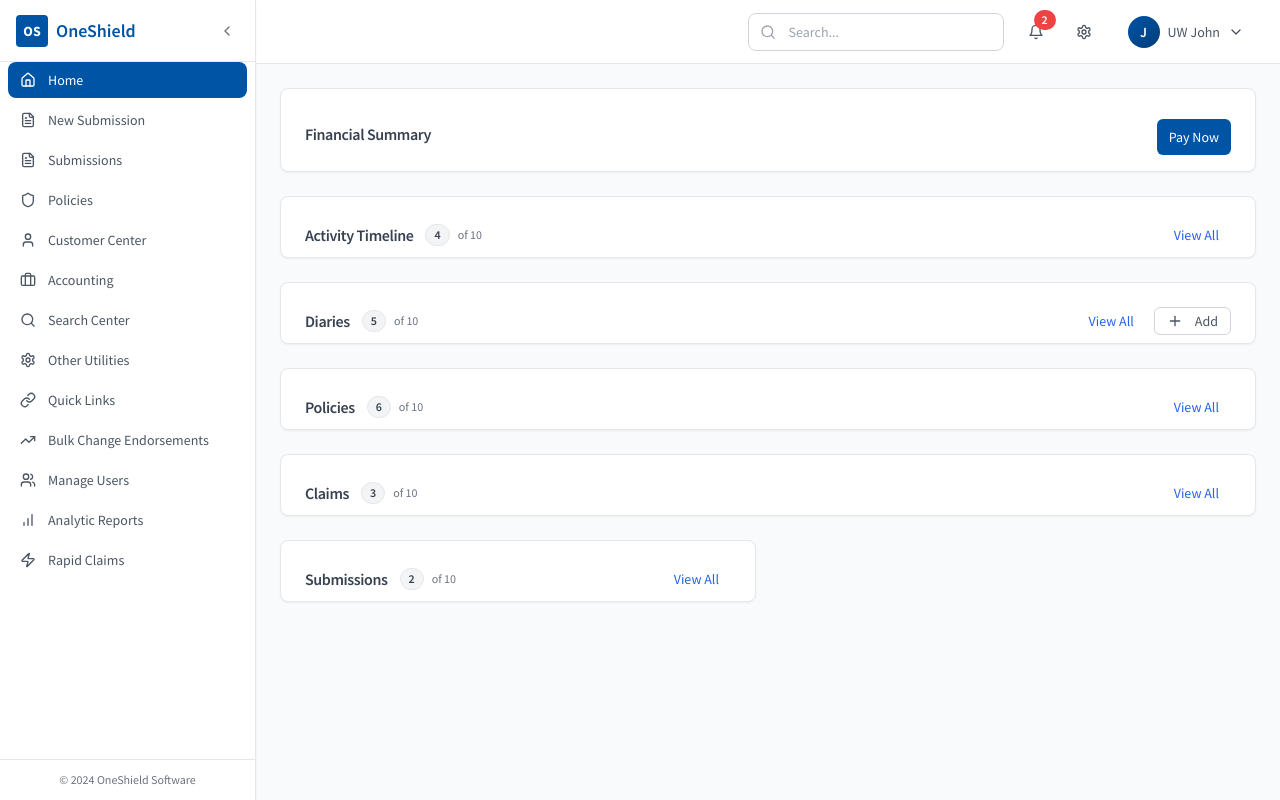
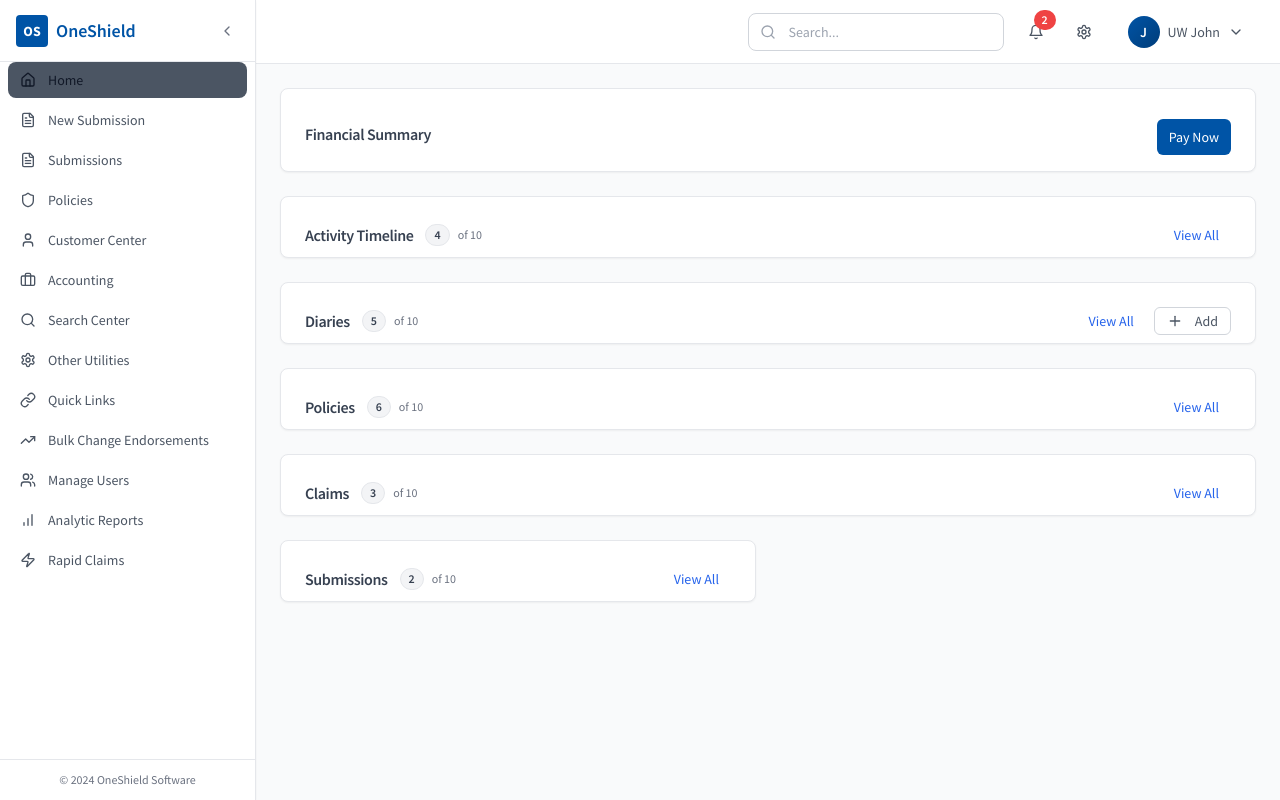
Before and after one commit to mskolekar/builder-orbit-haven, a React (Vite) app: page / in a window 1280 px wide. Built offline with nearby package versions, Linux system fonts and the light colour scheme.

Commit message:
completionId: cgen-f226ce3ea9f346869be1460eb53f1755
cgen-f226ce3ea9f346869be1460eb53f1755

```diff
--- a/client/components/ui/sidebar.tsx
+++ b/client/components/ui/sidebar.tsx
@@ -214,8 +214,8 @@ export function Sidebar({ isCollapsed, onToggleCollapse }: SidebarProps) {
                       "flex items-center rounded-lg text-sm transition-colors w-full font-header",
                       isCollapsed ? "justify-center p-2" : "gap-3 px-3 py-2",
                       isMainActive && !location.search
-                        ? "bg-[#0054A6] text-white"
-                        : "text-gray-600 hover:bg-gray-100 hover:text-gray-900",
+                        ? "bg-gray-600 text-gray-900"
+                        : "text-gray-600 hover:bg-gray-100 hover:text-blue-600",
                     )}
                     title={isCollapsed ? item.label : undefined}
                   >
```
